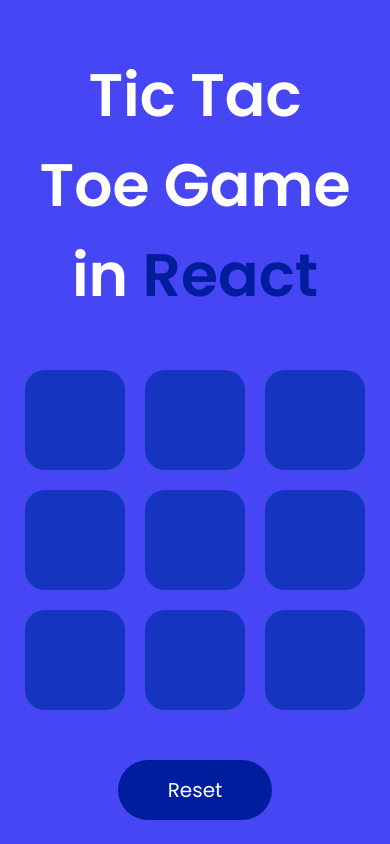
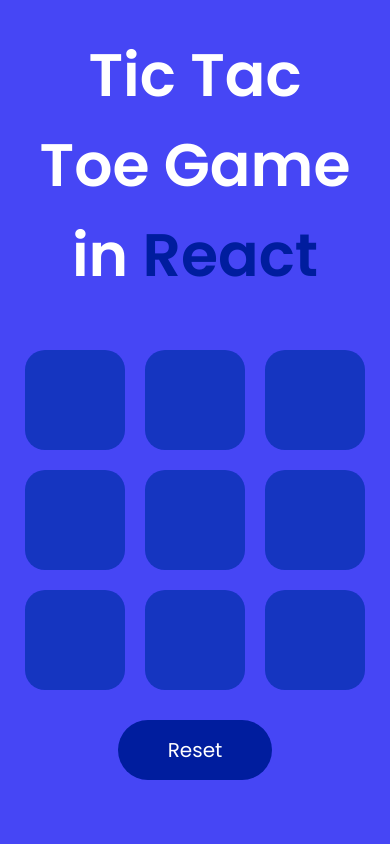
Before and after one commit to RuslanSalyukov007/tic-tac-toe, a React (Vite) app: page / in a window 390 px wide. Built offline with nearby package versions, Linux system fonts and the light colour scheme.

Commit message:
edits title and reset

```diff
--- a/src/Components/TicTacToe/style.scss
+++ b/src/Components/TicTacToe/style.scss
@@ -15,6 +15,10 @@
         padding: 20px 20px;
         height: 100px;
     }
+
+    @media (max-width: 767px) {
+        margin-top: 30px;
+    }
 }
 
 .reset {
@@ -28,6 +32,10 @@
     transition: all 0.2s ease-in;
     &:hover {
         transform: scale(1.1);
+    }
+
+    @media (max-width: 767px) {
+        margin-top: 30px;
     }
 
     @media (max-width: 450px) {
```
